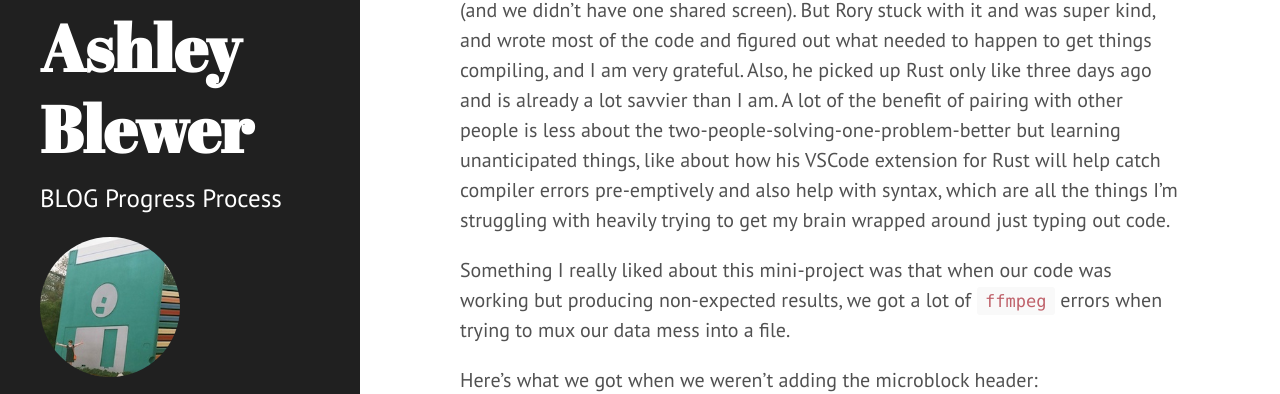
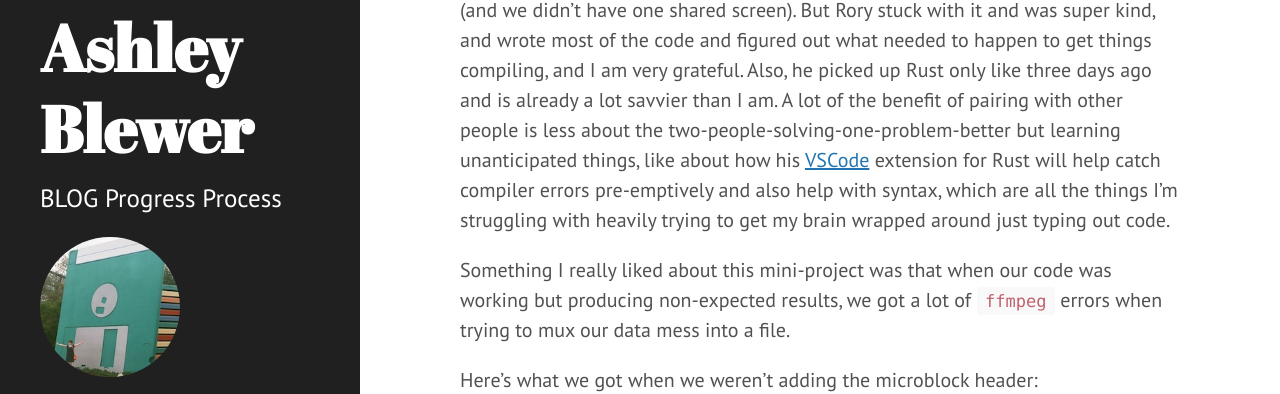
Before and after one commit to ablwr/ablwr.github.io, a Jekyll site: the page built from _posts/2018-04-21-what-is-a-minimum-viable-codec.md, in a window 1280 px wide and 900 px high, scrolled down 1162 px. Shown: the part 383-777 px from the top of the window. Built offline with Jekyll 4.4.1, drawn with Linux system fonts in a browser that asks for light colours; some of the changed lines change nothing that is shown; some of the changed text lies outside the part shown.

Commit message:
link to vscode

```diff
--- a/_posts/2018-04-21-what-is-a-minimum-viable-codec.md
+++ b/_posts/2018-04-21-what-is-a-minimum-viable-codec.md
@@ -29,7 +29,7 @@ The code seemed to work -- it didn't throw errors. But just like the input is a
 
 This is great because in addition to understanding this whole *MVCodec* thing, I've been trying to think about what it means to be a raw stream of data, and what that looks like, and what qualifies as raw data. This mini-project gave me ample opportunity to dig deep into binary and hex and to think about writing header data and frame data and all the bytes that make up parts of a video file. At the higher level, I've been thinking about where "uncompressed" falls in all of this. "Uncompressed" still has parameters set into it, most notably something like chroma sub-sampling. Like I mentioned in [a previous blog post](http://bits.ashleyblewer.com/blog/2018/04/03/exploring-codecs-and-data-streams/), there isn't just one kind of uncompressed data, and it has essentially been encoded into something in order to determine how much chroma data should be kept. Unless at 4:4:4(:4), even uncompressed is still going to be encoded and still going to be lossy, just in ways that are not perceptible to human eyes. Nearly all stream transformations are going to have some sort of loss.
 
-Anyway, I stopped philosophizing and starting writing code. I didn't get much farther than renaming stuff from C and into Rust before I paired up with Brad and Rory. Brad didn't last too long because while pairing is a great programming task, any amount more than two is like this "programming by committee" bizarre zone (and we didn't have one shared screen). But Rory stuck with it and was super kind, and wrote most of the code and figured out what needed to happen to get things compiling, and I am very grateful. Also, he picked up Rust only like three days ago and is already a lot savvier than I am. A lot of the benefit of pairing with other people is less about the two-people-solving-one-problem-better but learning unanticipated things, like about how his VSCode extension for Rust will help catch compiler errors pre-emptively and also help with syntax, which are all the things I'm struggling with heavily trying to get my brain wrapped around just typing out code.
+Anyway, I stopped philosophizing and starting writing code. I didn't get much farther than renaming stuff from C and into Rust before I paired up with Brad and Rory. Brad didn't last too long because while pairing is a great programming task, any amount more than two is like this "programming by committee" bizarre zone (and we didn't have one shared screen). But Rory stuck with it and was super kind, and wrote most of the code and figured out what needed to happen to get things compiling, and I am very grateful. Also, he picked up Rust only like three days ago and is already a lot savvier than I am. A lot of the benefit of pairing with other people is less about the two-people-solving-one-problem-better but learning unanticipated things, like about how his [VSCode](https://code.visualstudio.com/) extension for Rust will help catch compiler errors pre-emptively and also help with syntax, which are all the things I'm struggling with heavily trying to get my brain wrapped around just typing out code.
 
 Something I really liked about this mini-project was that when our code was working but producing non-expected results, we got a lot of `ffmpeg` errors when trying to mux our data mess into a file.
 
```
